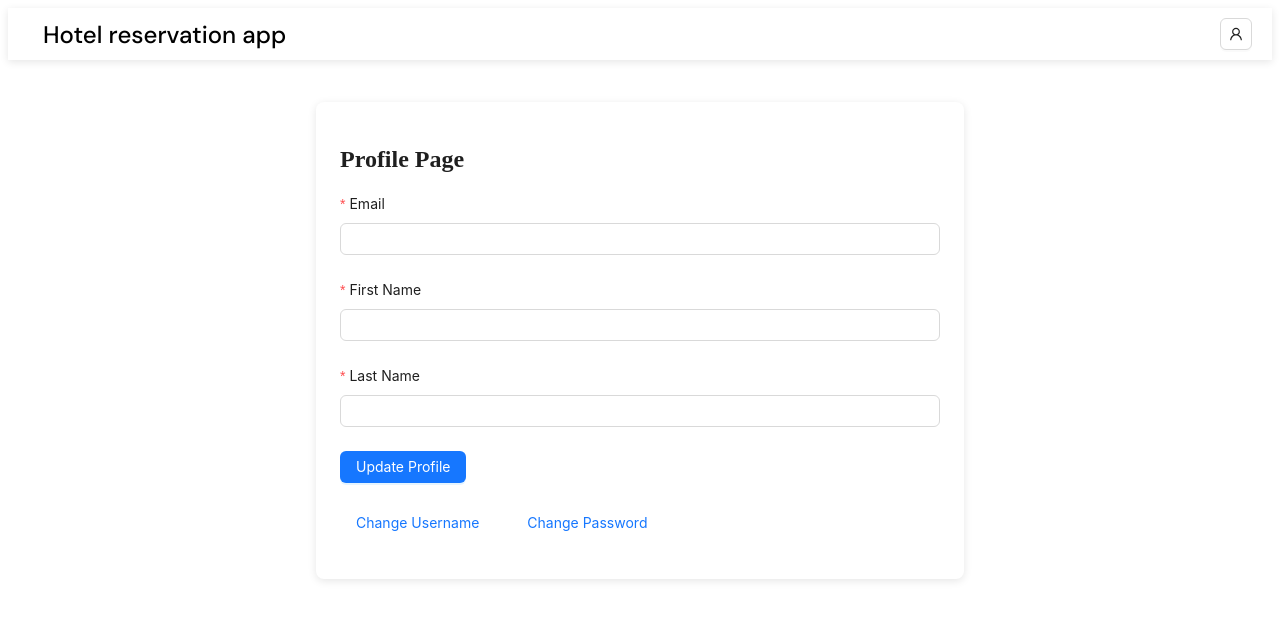
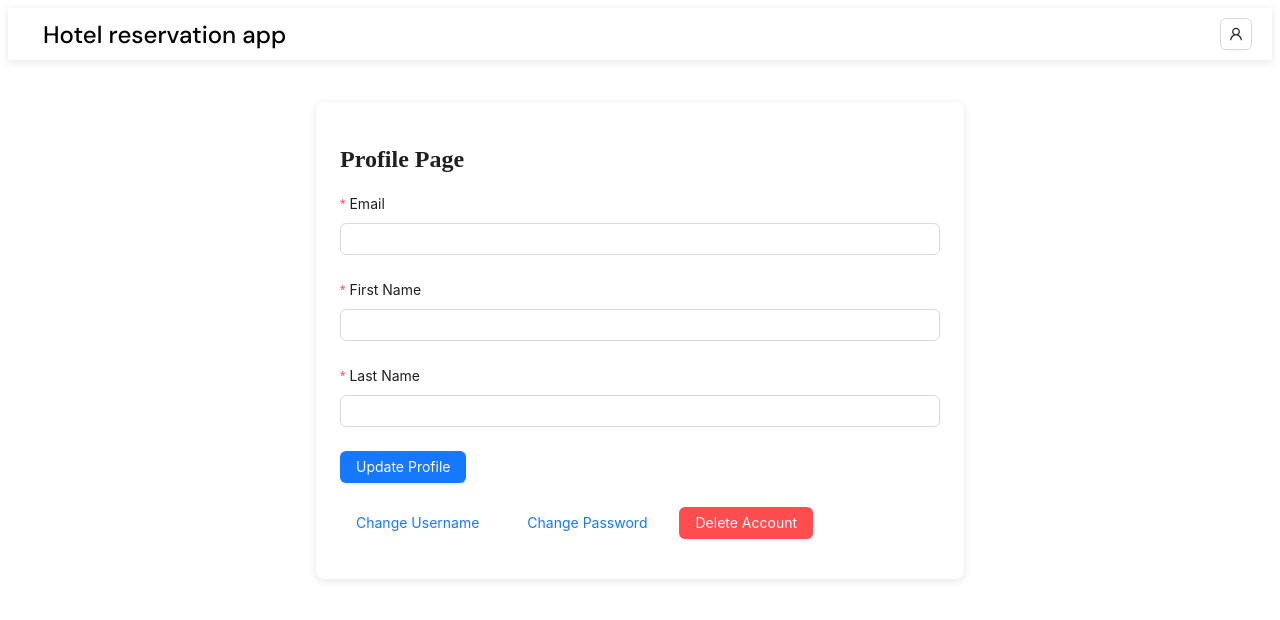
Before and after one commit to madduf-last-dance/frontend, a React (Create React App) app: page /profiles/1 in a window 1280 px wide. Shown: the top 620 px of the page. Built offline with nearby package versions, Linux system fonts and the light colour scheme; no server answers.

Commit message:
Added account deletion

```diff
--- a/src/components/Navbar/Navbar.js
+++ b/src/components/Navbar/Navbar.js
@@ -10,10 +10,20 @@ import NonregisterNavbar from './NonregisterNavbar';
 import { jwtDecode } from 'jwt-decode';
 import HostNavbar from './HostNavbar';
 import { useNavigate } from "react-router-dom";
-
+import { logout } from '../../utils/logoutUtil';
+import { message } from "antd";
 
 const Navbar = () => {
   const navigate = useNavigate();
+
+  const handleLogout = () => {
+    logout();
+    setIsLoggedIn(false);
+    setUserProfile(null);
+    navigate("/", { replace: true });
+    message.success('Successfully logged out!');
+  };
+
 
   const [isLoggedIn, setIsLoggedIn] = useState(false);
   const [userProfile, setUserProfile] = useState(null);
@@ -54,16 +64,6 @@ const Navbar = () => {
   const closeLoginModal = () => {
     setLoginVisible(false);
   };
-
-  const handleLogout = () => {
-    localStorage.removeItem('accessToken');
-    localStorage.removeItem('role');
-    setIsLoggedIn(false);
-    setUserProfile(null);
-    localStorage.removeItem("token");
-    navigate("/", { replace: true });
-  };
-
 
   const handleMenu = () => {
     if (isLoggedIn) {
--- a/src/pages/ProfilePage/ProfilePage.js
+++ b/src/pages/ProfilePage/ProfilePage.js
@@ -2,11 +2,14 @@ import React, { useState, useEffect } from 'react';
 import { Form, Input, Button, Layout, message, Modal } from 'antd';
 import Navbar from '../../components/Navbar/Navbar';
 import './ProfilePage.css';
-import { profile, updateProfile } from '../../services/userService';
+import { deleteAccount, profile, updateProfile } from '../../services/userService';
+import { useLogout } from '../../utils/logoutUtil';
 
 const { Content } = Layout;
 
 const ProfilePage = () => {
+
+  const logout = useLogout();
 
   const [userProfile, setUserProfile] = useState({});
   const [profileForm] = Form.useForm();
@@ -57,6 +60,18 @@ const ProfilePage = () => {
     // Call the backend API to update the password here
   };
 
+  const handleDeleteAccount = async () => {
+    try {
+      await deleteAccount(userProfile.id); // pass user ID
+      message.success('Your account has been deleted.');
+      setTimeout(() => {
+            logout();
+      }, 3500);
+    } catch (error) {
+      message.error(error.message);
+    }
+
+  };
   const handleCredentialsUpdate = (values) => {
 
   }
@@ -128,6 +143,33 @@ const ProfilePage = () => {
           <Button type="link" onClick={showPasswordModal} style={{ marginBottom: '16px', marginLeft: '16px' }}>
             Change Password
           </Button>
+
+          {/* Delete Account Button */}
+          <Button
+            danger
+            type="primary"
+            onClick={() => {
+              Modal.confirm({
+                title: 'Are you sure you want to delete your account?',
+                content: 'This action cannot be undone.',
+                okText: 'Yes, delete it',
+                okType: 'danger',
+                cancelText: 'Cancel',
+                onOk: async () => {
+                  try {
+                    await handleDeleteAccount();
+                  } catch (error) {
+                    message.error('Failed to delete account');
+                    console.error(error);
+                  }
+                },
+              });
+            }}
+            style={{ marginBottom: '16px', marginLeft: '16px' }}
+          >
+            Delete Account
+          </Button>
+
 
           {/* Username Update Modal */}
           <Modal
--- a/src/services/userService.js
+++ b/src/services/userService.js
@@ -45,3 +45,16 @@ export const updateProfile = async (profileData) => {
         throw error;
     }
 };
+
+export const deleteAccount = async (userId) => {
+  try {
+    const response = await apiClient.delete(`/user/removeUser/${userId}`);
+    return response.data;
+  } catch (error) {
+    const backendMessage =
+      error.response?.data?.message ||
+      error.response?.data?.error ||
+      'Failed to delete account';
+    throw new Error(backendMessage);
+  }
+};
--- /dev/null
+++ b/src/utils/logoutUtil.js
@@ -0,0 +1,17 @@
+import { useNavigate } from "react-router-dom";
+import { message } from "antd";
+
+export const logout = () => {
+  localStorage.removeItem('accessToken');
+  localStorage.removeItem('role');
+  localStorage.removeItem('token');
+};
+
+export const useLogout = () => {
+  const navigate = useNavigate();
+  return () => {
+    logout();
+    navigate("/", { replace: true });
+    message.success('Successfully logged out!');
+    };
+};
```
